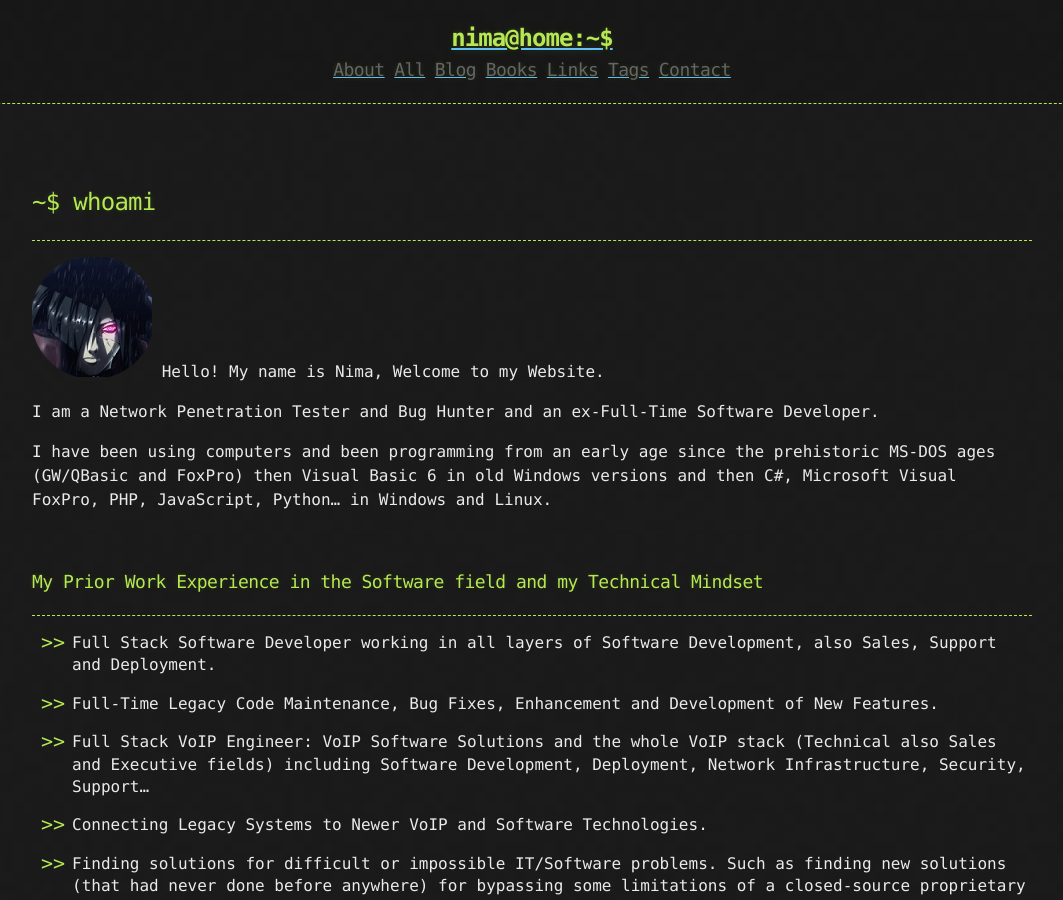
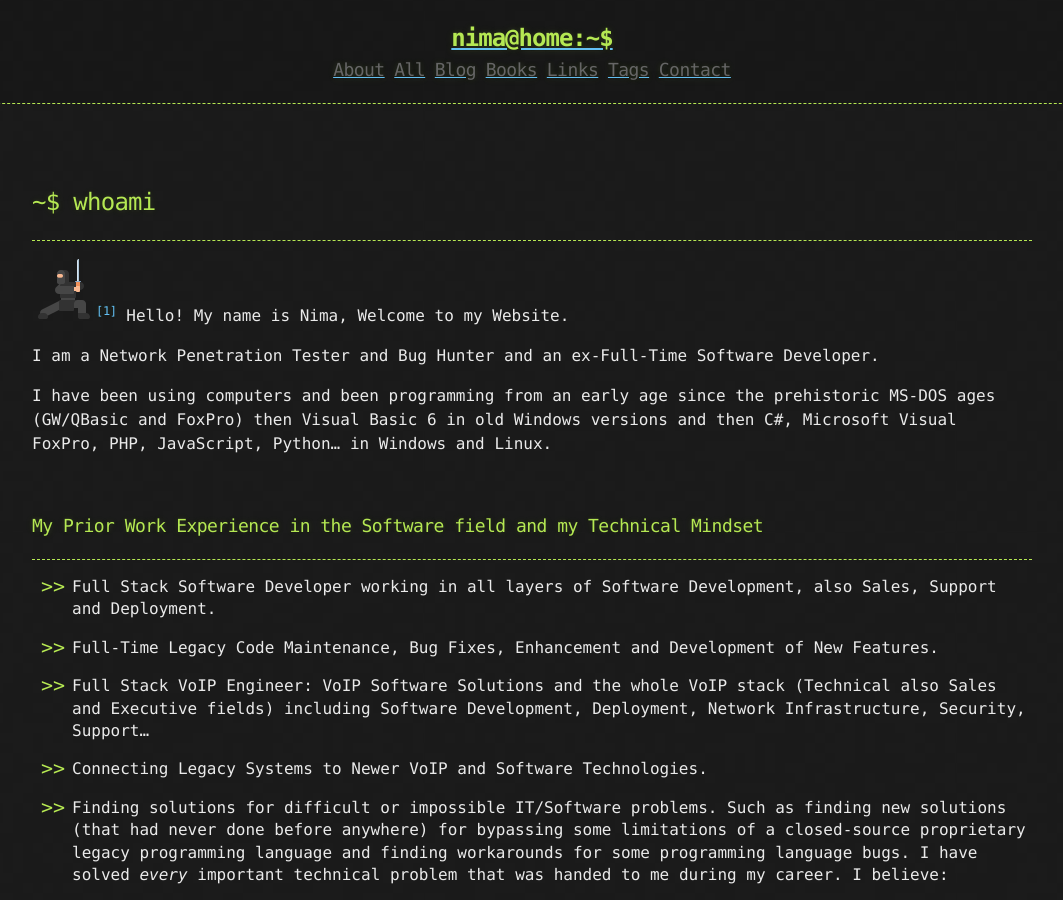
Before and after one commit to CamoCatX/camocatx.github.io, a Jekyll site: the page built from about.md, in a window 1280 px wide and 900 px high. Shown: the whole window, without its empty margins (108-1171 px from the left). Built offline with Jekyll 4.4.1, drawn with Linux system fonts in a browser that asks for light colours; some of the changed text lies outside the part shown.

Commit message:
Edit about page

```diff
--- a/about.md
+++ b/about.md
@@ -1,7 +1,7 @@
 ---
 layout: page
 title: About
-image: /assets/ninja1.png
+image: /assets/ninjutsu1.png
 robots: noindex,nofollow
 ---
 
@@ -9,7 +9,7 @@ robots: noindex,nofollow
 ## ~$ whoami
 * * *
 
-![](/assets/ninja1.png) Hello! My name is Nima, Welcome to my Website.
+![](/assets/ninjutsu1.png)[^1] Hello! My name is Nima, Welcome to my Website.
 
 I am a Network Penetration Tester and Bug Hunter and an ex-Full-Time Software Developer.
 
@@ -92,3 +92,8 @@ I love almost all Technical Cybersecurity fields but prefer Offensive Security a
 * * *
 
 I have great curiosity and enthusiasm for Cybersecurity and I plan to learn more and expand my knowledge and experience every day in this beautiful field.
+
+<br>
+### _References_
+* * *
+[^1]: [Icon](https://www.flaticon.com/free-icon/ninjutsu_3270476) by [Flat Icons](https://www.flaticon.com/authors/flat-icons).
```
Also changed, not shown: assets/ninjutsu0.png (added), assets/ninjutsu1.png (added), assets/ninjutsu2.png (added).
